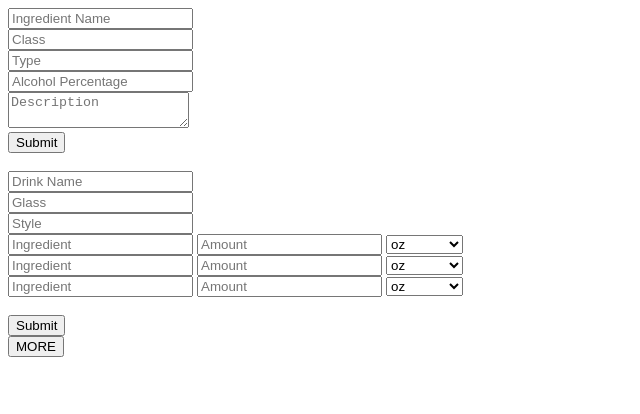
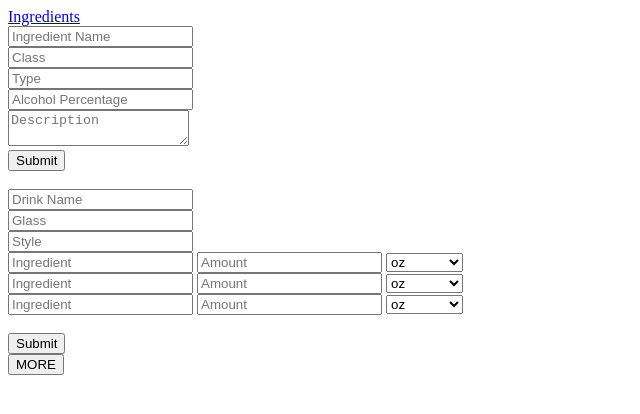
Before and after one commit to RyanYocum/Drink-Master, a website: page index.html in a window 1280 px wide. Shown: the whole page, without its empty margins (0-640 px from the left). Drawn offline with Linux system fonts and the light colour scheme.

Commit message:
created link to take to /ingredients

```diff
--- a/index.html
+++ b/index.html
@@ -25,6 +25,9 @@
 </head>
 
 <body>
+	<a href="localhost:3000/ingredients">Ingredients</a>
+	<br>
+
   <form action="/createIngredient" method="post">
     <input type="text" name="name" placeholder="Ingredient Name">
     <br>
```
